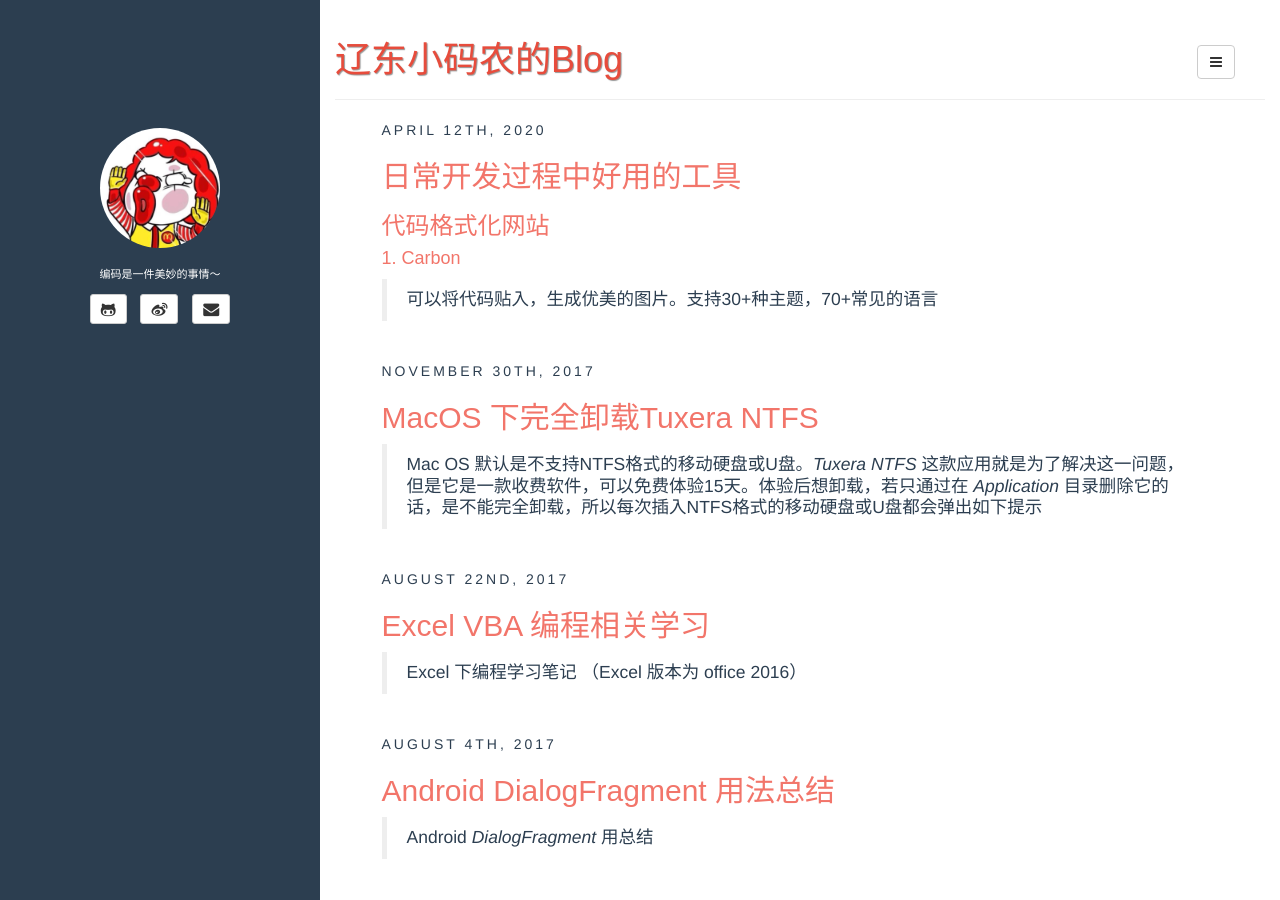
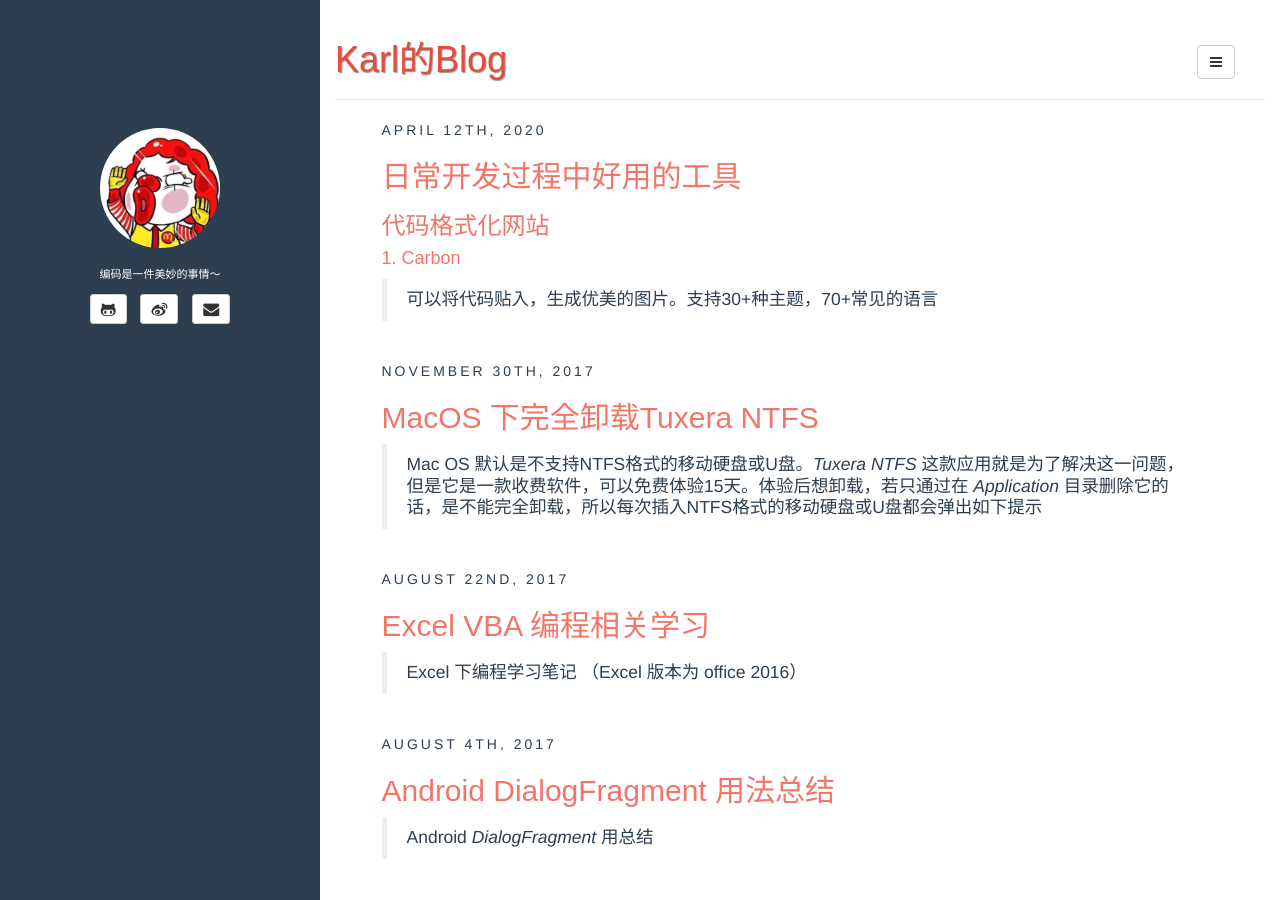
Before and after one commit to liaodongxiaoxiao/liaodongxiaoxiao.github.io, a Jekyll site: the page built from index.html, in a window 1280 px wide and 900 px high. Built offline with Jekyll 4.4.1, drawn with Linux system fonts in a browser that asks for light colours; the list of posts is cut into pages by our own code; comment, search, counter and statistics services are not loaded.

Commit message:
update lib & upload image
update lib & upload image

```diff
--- a/_config.yml
+++ b/_config.yml
@@ -13,7 +13,7 @@ defaults:
     scope:
       path: "" # empty string for all files
     values:
-      title: 辽东小码农的Blog
+      title: Karl的Blog
 
 description: Stylish Jekyll Theme
 author:
```
Also changed, not shown: Gemfile.lock, img/tools/0061.gif (added), img/tools/Jietu.jpeg (added), img/tools/carbon.png (added), 1 other file.
